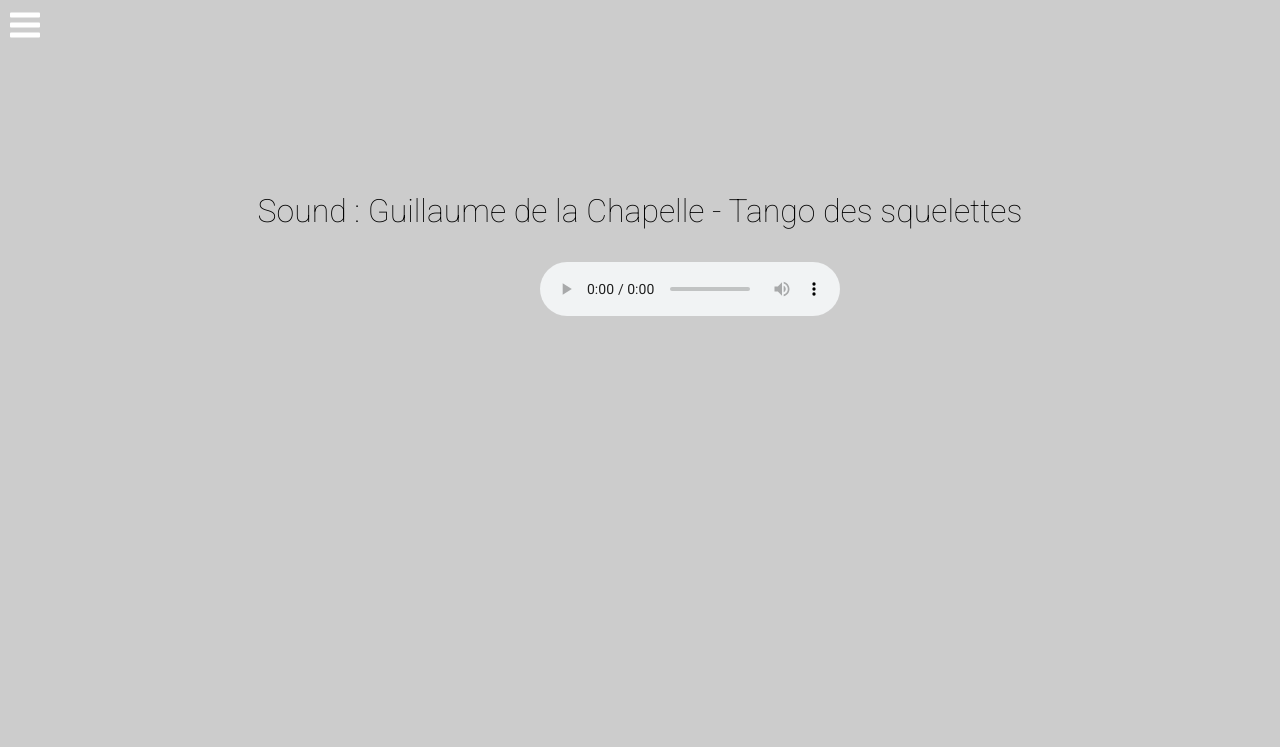
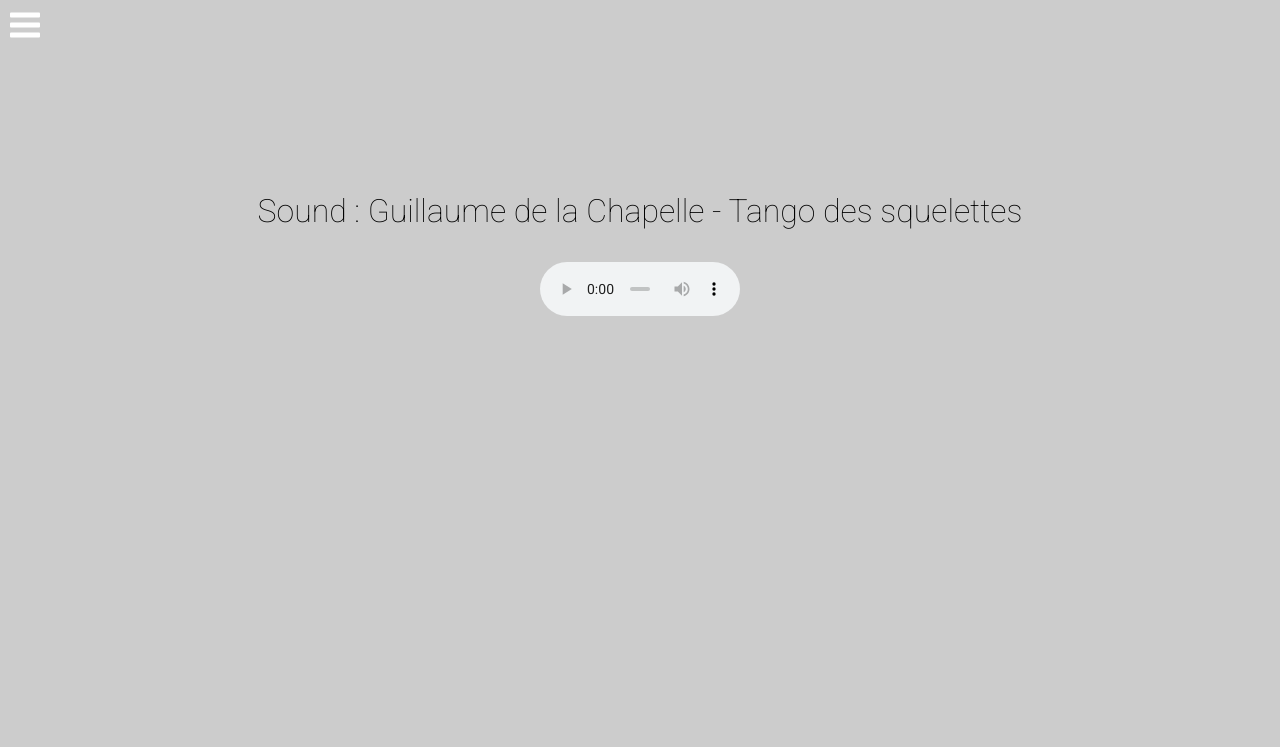
Before and after one commit to stabla/soundColor, a website: page index.html in a window 1280 px wide. Shown: the top 747 px of the page. Drawn offline with Linux system fonts and the light colour scheme.

Commit message:
Update style.css

```diff
--- a/style.css
+++ b/style.css
@@ -12,6 +12,10 @@ body {
     background-color: #ccc;
     color: #000;
     font-weight: 100;
+}
+
+audio {
+   width: 200px !important;
 }
 
 .back {
```
